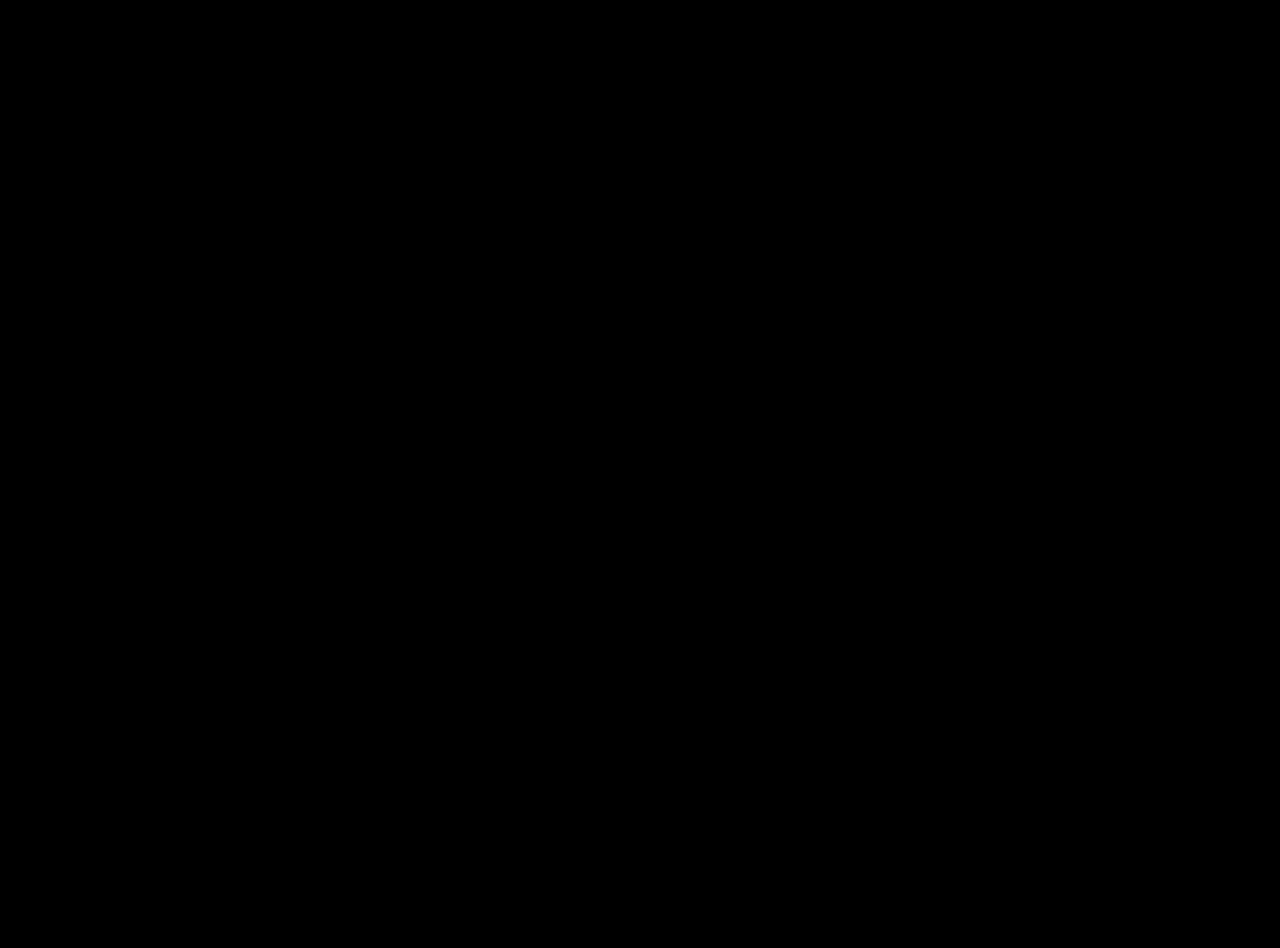
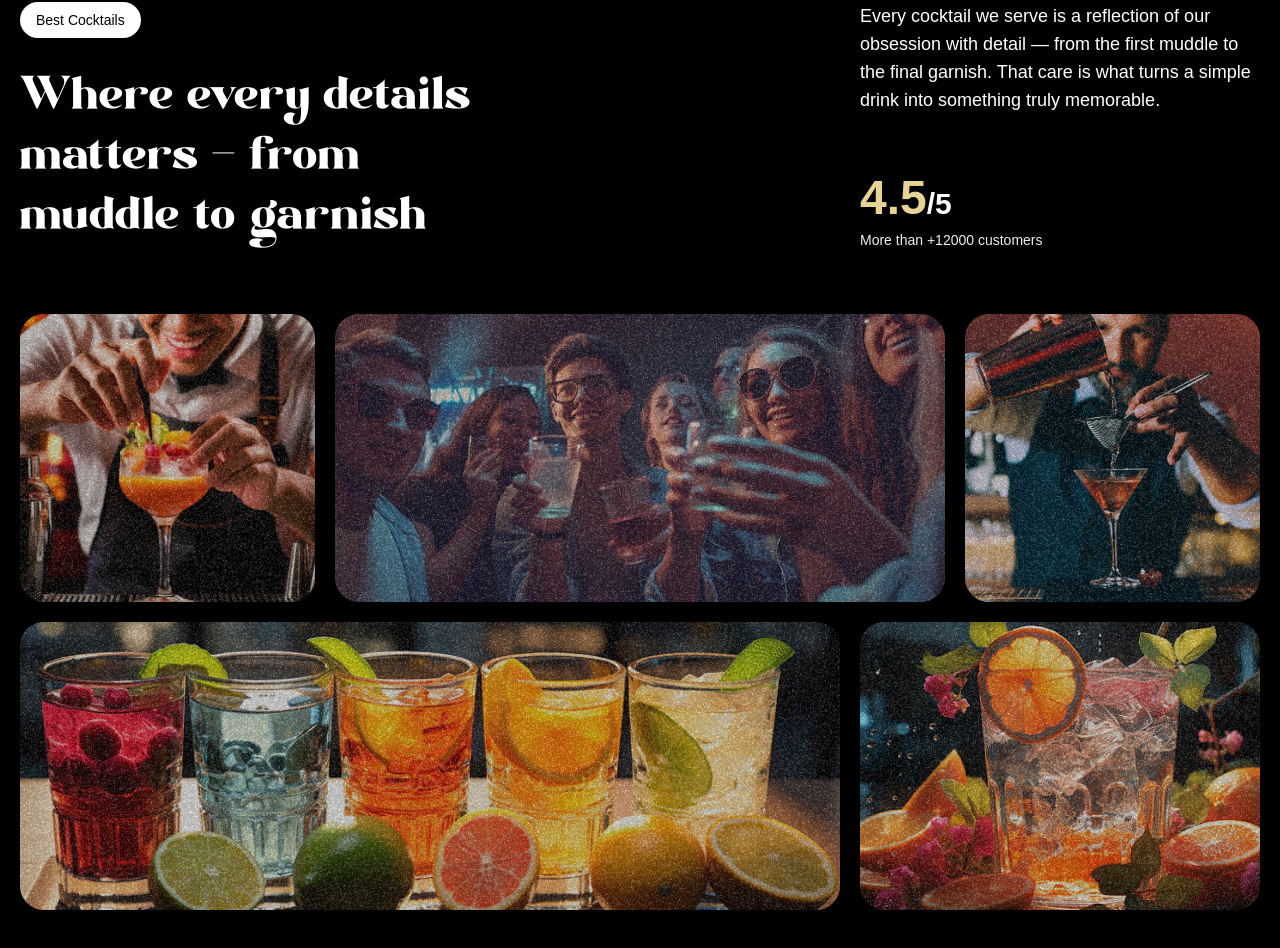
Before and after one commit to monom3r/gsap_cocktails, a React (Vite) app: page / in a window 1280 px wide. Shown: the part 1710-2658 px from the top of the page. Before the commit the page ends 1600 px from the top, so only its background shows below. Built offline with nearby package versions, Linux system fonts and the light colour scheme; a web font is replaced by a local one.

Commit message:
implement about section

```diff
--- a/src/App.jsx
+++ b/src/App.jsx
@@ -3,6 +3,7 @@
 import Navbar from "./components/Navbar";
 import Hero from "./components/Hero";
 import Cocktails from "./components/Cocktails";
+import About from "./components/About";
 
 gsap.registerPlugin(ScrollTrigger, SplitText);
 
@@ -12,6 +13,7 @@
          <Navbar />
          <Hero />
          <Cocktails />
+         <About />
       </main>
    );
 };
--- /dev/null
+++ b/src/components/About.jsx
@@ -0,0 +1,99 @@
+import gsap from "gsap";
+import { useGSAP } from "@gsap/react";
+import { navLinks } from "../../constants/index.js";
+import { SplitText } from "gsap/all";
+
+const About = () => {
+   useGSAP(() => {
+      const titleSplit = SplitText.create("#about h2", {
+         type: "words"
+      })
+
+      const scrollTimeline = gsap.timeline({
+         scrollTrigger: {
+            trigger: "#about",
+            start: "top center"
+         }
+      })
+
+      scrollTimeline
+         .from(titleSplit.words, {
+            opacity: 0,
+            duration: 1,
+            yPercent: 100,
+            ease: "expo.out",
+            stagger: 0.02
+         })
+         .from(".top-grid div, .bottom-grid div", {
+            opacity: 0,
+            duration: 1,
+            ease: "power1.inOut",
+            stagger: 0.04,
+         }, "-=0.5")
+   })
+   return (
+      <div id="about">
+         <div className="mb-16 md:px-0 px-5">
+            <div className="content">
+               <div className="md:col-span-8">
+                  <p className="badge">Best Cocktails</p>
+                  <h2>
+                     Where every details matters{" "}
+                     <span className="text-white">-</span> from muddle to
+                     garnish
+                  </h2>
+               </div>
+
+               <div className="sub-content">
+                  <p>
+                     Every cocktail we serve is a reflection of our obsession
+                     with detail — from the first muddle to the final garnish.
+                     That care is what turns a simple drink into something truly
+                     memorable.
+                  </p>
+
+                  <div>
+                     <p className="md:text-3xl text-xl font-bold">
+                        <span>4.5</span>/5
+                     </p>
+                     <p className="text-sm text-white-100">
+                        More than +12000 customers
+                     </p>
+                  </div>
+               </div>
+            </div>
+         </div>
+
+         <div className="top-grid">
+            <div className="md:col-span-3">
+               <div className="noisy" />
+               <img src="/images/abt1.png" alt="grid-img-1" />
+            </div>
+
+            <div className="md:col-span-6">
+               <div className="noisy" />
+               <img src="/images/abt2.png" alt="grid-img-2" />
+            </div>
+
+            <div className="md:col-span-3">
+               <div className="noisy" />
+               <img src="/images/abt5.png" alt="grid-img-5" />
+            </div>
+         </div>
+
+         <div className="bottom-grid">
+            <div className="md:col-span-8">
+               <div className="noisy" />
+               <img src="/images/abt3.png" alt="grid-img-3" />
+            </div>
+
+            <div className="md:col-span-4">
+               <div className="noisy" />
+               <img src="/images/abt4.png" alt="grid-img-4" />
+            </div>
+         </div>
+      </div>
+   );
+};
+
+export default About;
```
